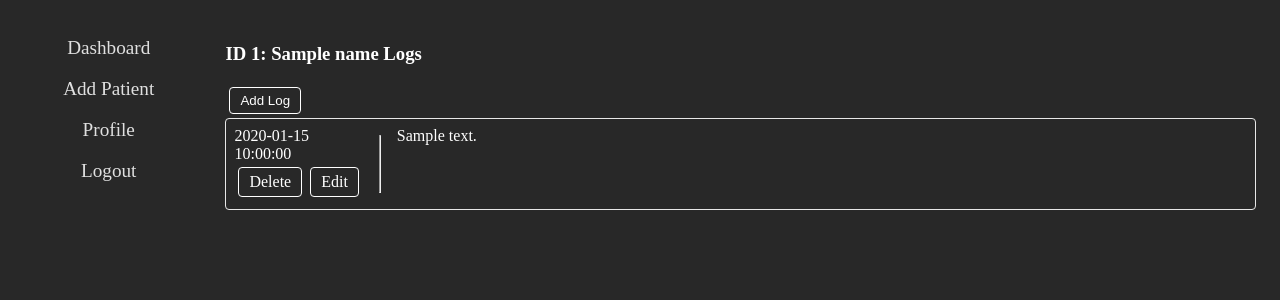
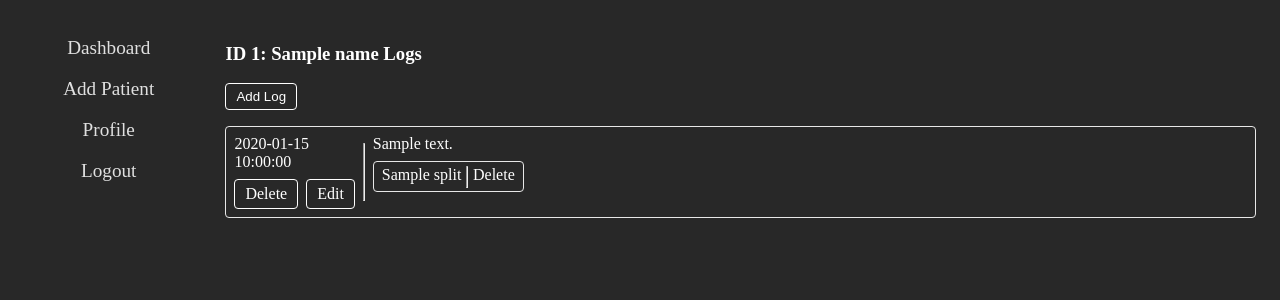
Before and after one commit to krishnams0ni/ViziMed, a Flask app: template templates/patient_logs.html in a window 1280 px wide. Shown: the top 300 px of the page. Run offline with Flask 3, Linux system fonts and the light colour scheme; the template is opened without the code that fills it: most values are stand-ins (such as "Sample title", 1, 10 or a date in 2020).

Commit message:
Major changes

```diff
--- a/models.py
+++ b/models.py
@@ -1,4 +1,6 @@
 from flask_sqlalchemy import SQLAlchemy
+from sqlalchemy import PickleType
+from sqlalchemy.ext.mutable import MutableList
 
 db = SQLAlchemy()
 
@@ -26,3 +28,4 @@ class PatientLog(db.Model):
     patient_id = db.Column(db.Integer, db.ForeignKey('patient.id'), nullable=False)
     date = db.Column(db.String(80), nullable=False)
     notes = db.Column(db.Text)
+    images_path = db.Column(MutableList.as_mutable(PickleType), default=[])
--- a/static/base.css
+++ b/static/base.css
@@ -81,11 +81,11 @@ body {
     padding: 5px 10px;
     border-radius: 4px;
     border: 1px solid white;
-    margin: 4px;
+    margin: 0.5rem;
     cursor: pointer;
-    height: fit-content;
     background-color: inherit;
     width: fit-content;
+    text-align: center;
 }
 
 textarea {
--- a/static/patient_logs.css
+++ b/static/patient_logs.css
@@ -4,8 +4,8 @@
     border: 1px solid #e7e7e7;
     border-radius: 4px;
     flex-direction: row;
-    gap: 1rem;
     padding: 0.5rem;
+    gap: 0.5rem;
 }
 
 .log div:first-child {
@@ -16,14 +16,20 @@
     flex: 8;
 }
 
-.log div input, .log div textarea {
-    width: max-content;
+.log div textarea {
+    width: 100%;
 }
 
 .options {
     display: flex;
     justify-content: space-between;
     align-items: end;
+    gap: 0.5rem;
+}
+
+.options a {
+    width: 100%;
+    margin: 0;
 }
 
 .remove {
@@ -37,6 +43,7 @@
 .log-header {
     display: flex;
     flex-direction: column;
+    gap: 0.5rem;
     justify-content: space-between;
 }
 
@@ -57,5 +64,37 @@
 textarea {
     width: 100%;
     height: 300px;
-    overflow-y: scroll;
+    overflow-y: hidden;
 }
+
+.images {
+    display: flex;
+    flex-direction: row;
+    border: 1px solid #e7e7e7;
+    border-radius: 4px;
+    width: fit-content;
+    padding: 0.2rem;
+}
+
+.images a {
+    color: inherit;
+    background-color: inherit;
+    text-decoration: none;
+    padding: 0 0.3rem;
+}
+
+.images hr {
+    margin: 0;
+    height: 20px;
+    color: white;
+}
+
+.log-body {
+    display: flex;
+    flex-direction: column;
+    gap: 0.5rem;
+}
+
+.file {
+    display: none;
+}
--- a/templates/patient_logs.html
+++ b/templates/patient_logs.html
@@ -20,6 +20,11 @@
                           placeholder="Enter note"></textarea>
             </div>
             <div>
+                <label for="file">Add Scans</label>
+                <br>
+                <input type="file" name="file" accept="image/*">
+            </div>
+            <div>
                 <button class="button" type="submit">Save</button>
                 <button class="button" type="button" onclick="document.getElementById('addLogDialog').close()">Cancel
                 </button>
@@ -28,10 +33,13 @@
     </dialog>
 
     <h3>ID {{ patient_id }}: {{ name }} Logs</h3>
-    <button class="button" onclick="document.getElementById('addLogDialog').showModal()">Add Log</button>
+    <button style="margin: 0 0 1rem 0" class="button" onclick="document.getElementById('addLogDialog').showModal()">Add
+        Log
+    </button>
     <div class="logs">
         {% for log in logs %}
-            <form action="{{ url_for('update_log', id=log.id) }}" method="post" id="form-log-{{ log.id }}">
+            <form enctype="multipart/form-data" action="{{ url_for('update_log', id=log.id) }}" method="post"
+                  id="form-log-{{ log.id }}">
                 <div class="log" id="edit-log-{{ log.id }}">
                     <div class="log-header">
                         <div>
@@ -44,10 +52,21 @@
                         </div>
                     </div>
                     <hr>
-                    <div>
+                    <div class="log-body">
                         <div class="log-notes" style="white-space: pre-wrap;">{{ log.notes }}</div>
                         <textarea name="notes" oninput="autoResize(this)" class="notes"
                                   style="display:none;">{{ log.notes }}</textarea>
+                        <input type="file" name="file" accept="image/*" class="file">
+                        <div>
+                            {% for path in log.images_path %}
+                                <div class="images">
+                                    <a href="{{ url_for('image_functions', path=path) }}"
+                                       target="_blank">{{ path.split("/")[-1] }}</a>
+                                    <hr>
+                                    <a href="{{ url_for('delete_image', id=log.id, path=path) }}">Delete</a>
+                                </div>
+                            {% endfor %}
+                        </div>
                     </div>
                 </div>
             </form>
@@ -64,6 +83,7 @@
             const notesSpan = form.querySelector('.log-notes');
             const dateInput = form.querySelector('.date');
             const notesInput = form.querySelector('.notes');
+            const fileInput = form.querySelector('.file');
 
             if (editLink.innerText === 'Edit') {
                 editLink.innerText = 'Save';
@@ -71,6 +91,7 @@
                 notesSpan.style.display = 'none';
                 dateInput.style.display = 'block';
                 notesInput.style.display = 'block';
+                fileInput.style.display = 'block';
                 autoResize(notesInput);
             } else {
                 form.submit();
--- a/templates/profile.html
+++ b/templates/profile.html
@@ -29,7 +29,7 @@
         </div>
         <hr>
         <a id="delete_account" href="{{ url_for('delete_account') }}">
-            <button class="button">Delete Account</button>
+            <button style="background-color: #770000" class="button">Delete Account</button>
         </a>
     </div>
 {% endblock %}
```
Also changed, not shown: other parts of templates/patient_logs.html (+1 -1 lines), routes.py (+54 -19 lines), security.py (added, +19 -0 lines), templates/image_functions.html (added, +11 -0 lines).
